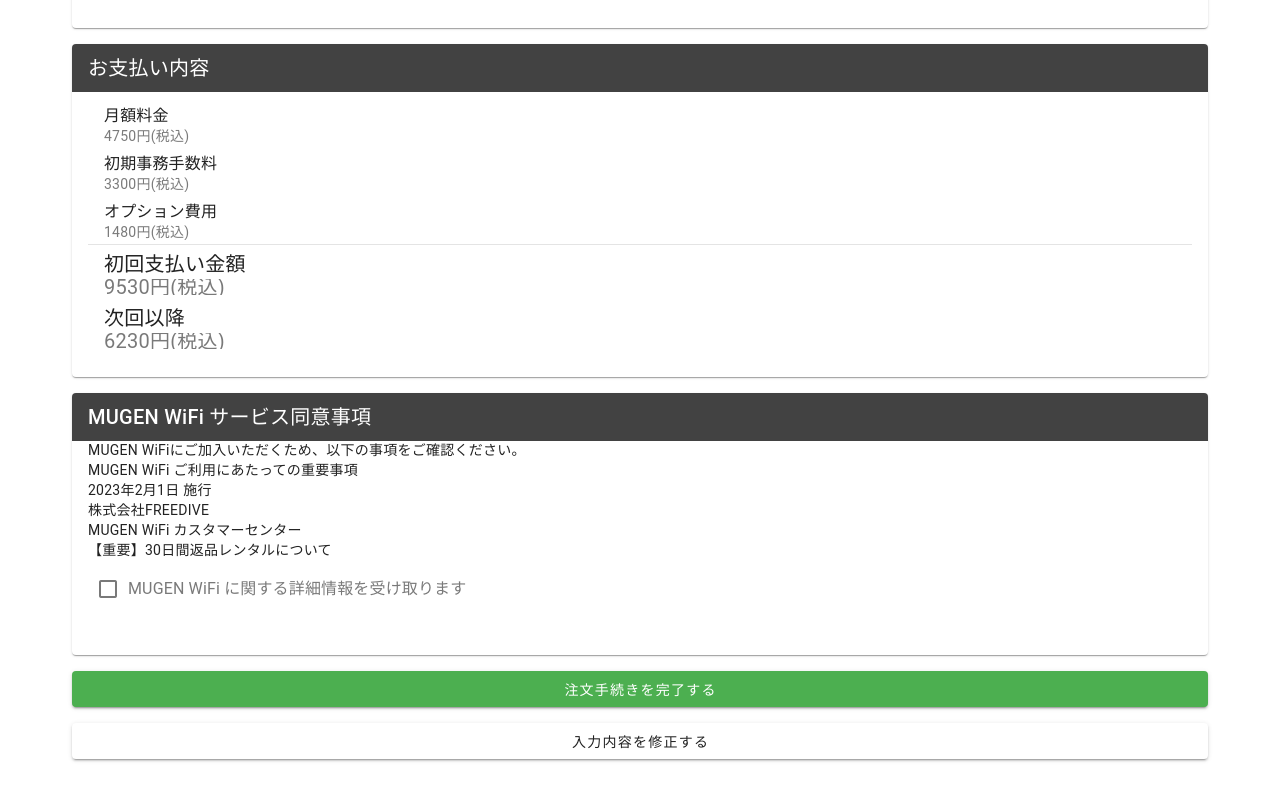
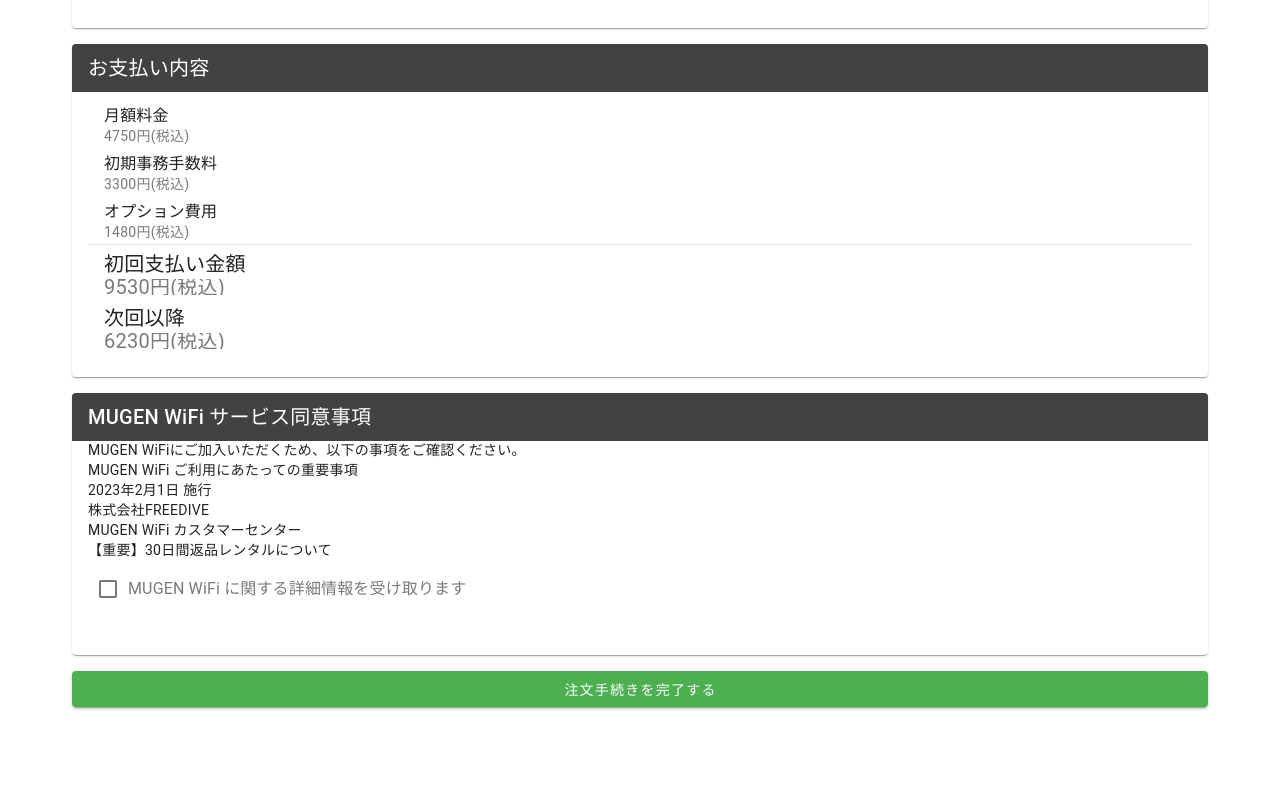
Before and after one commit to yukun1120/nuxt-go, a Nuxt app in the folder packages/app/: page /ec/confirm in a window 1280 px wide. Shown: the part 1000-1800 px from the top of the page. After the commit the page ends 1771 px from the top, so only its background shows below. Built offline with nearby package versions, Linux system fonts and the light colour scheme.

Commit message:
確認ダイアログからの画面遷移

```diff
--- a/packages/app/pages/ec/confirm.vue
+++ b/packages/app/pages/ec/confirm.vue
@@ -51,7 +51,7 @@
             </template>
             <v-list-item-subtitle>{{ value }}</v-list-item-subtitle>
             <template v-slot:append>
-              <v-btn color="warning" variant="text">修正</v-btn>
+              <v-btn to="/ec/customer" color="warning" variant="text">修正</v-btn>
             </template>
           </v-list-item>
         </v-list>
@@ -68,7 +68,7 @@
             </template>
             <v-list-item-subtitle>{{ value }}</v-list-item-subtitle>
             <template v-slot:append>
-              <v-btn color="warning" variant="text">修正</v-btn>
+              <v-btn to="/ec/plan" color="warning" variant="text">修正</v-btn>
             </template>
           </v-list-item>
         </v-list>
@@ -120,9 +120,5 @@
     <v-btn to="/ec/thanks" color="success" block x-large class="mb-4">
       注文手続きを完了する
     </v-btn>
-
-    <v-btn text block to="/ec/customer">
-      入力内容を修正する
-    </v-btn>
   </v-container>
 </template>
```
